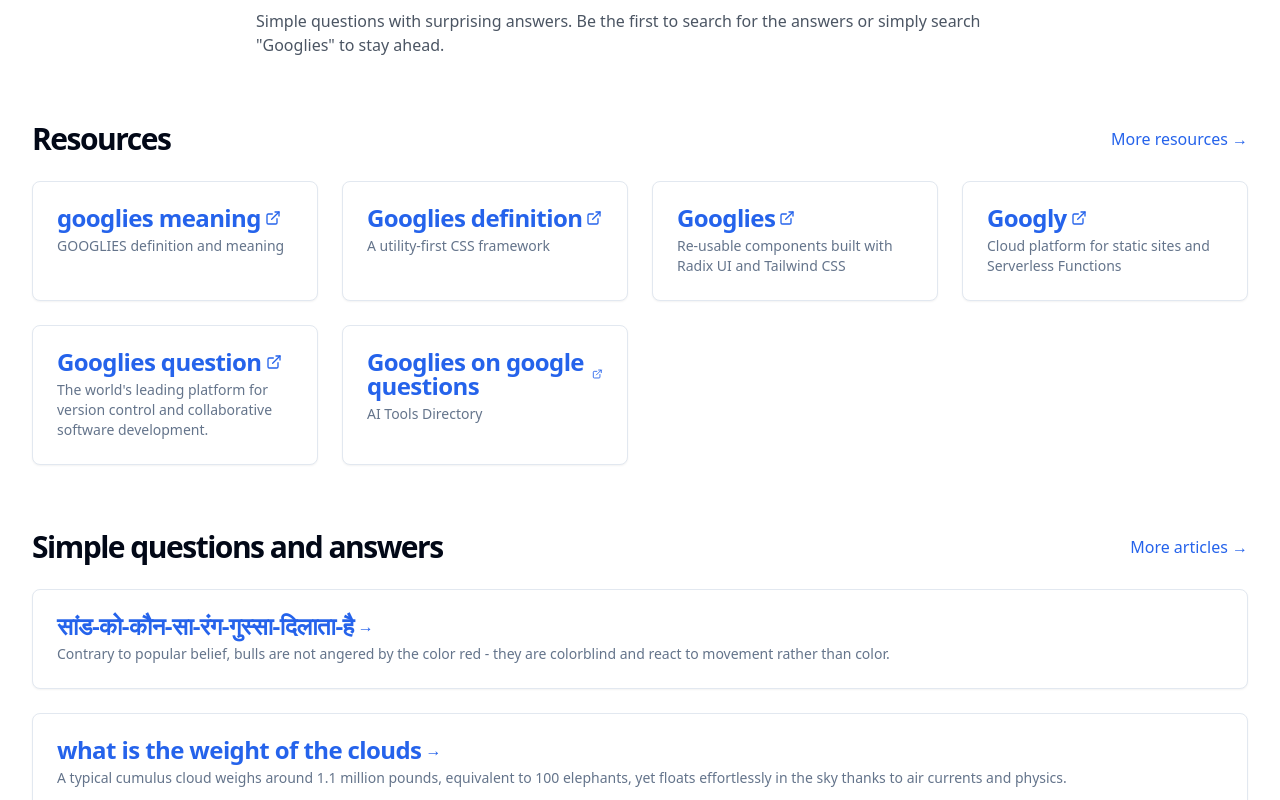
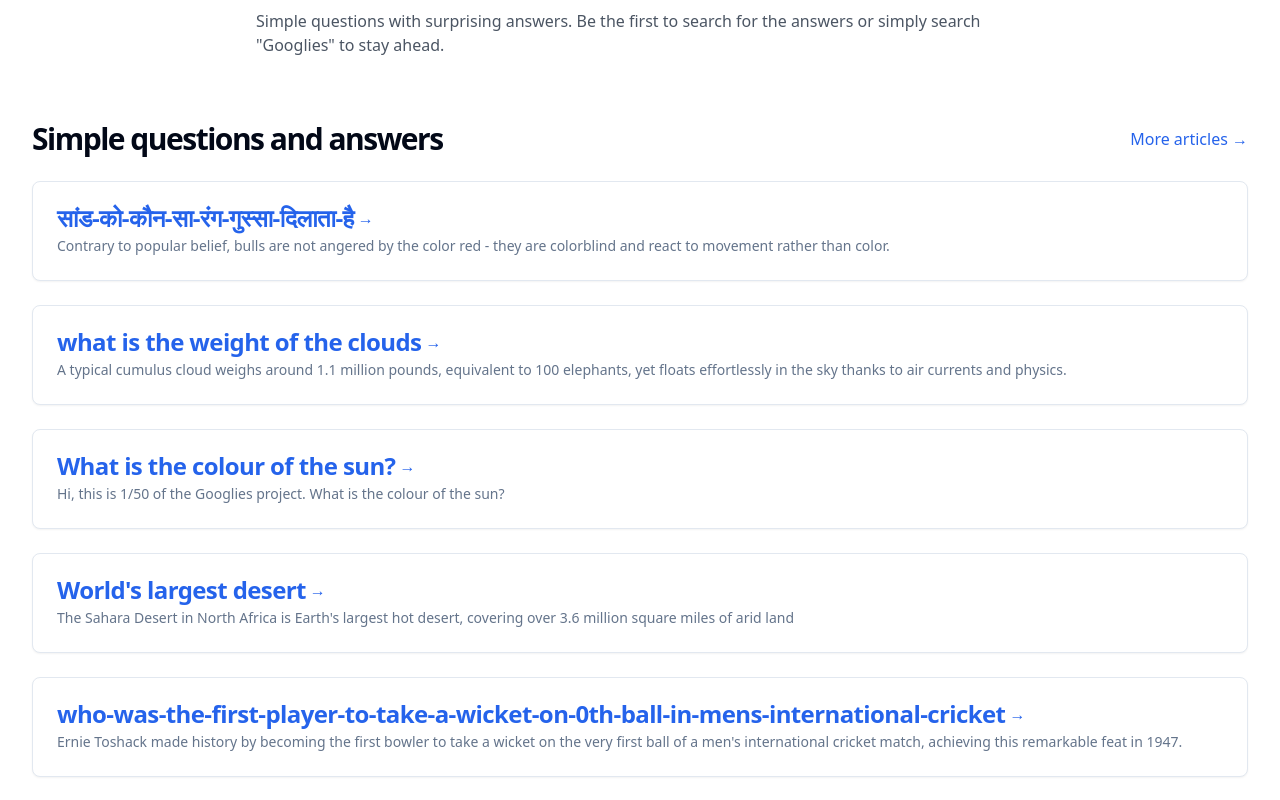
Before and after one commit to abel-yelin/googlies, a Next.js app: page / in a window 1280 px wide. Shown: the part 940-1740 px from the top of the page. Built offline with nearby package versions, Linux system fonts and the light colour scheme; no server answers.

Commit message:
Update page.tsx

```diff
--- a/src/app/page.tsx
+++ b/src/app/page.tsx
@@ -57,9 +57,9 @@ export default function Home() {
           ))}
         </div>
       </section>
+      <ArticleList articles={allPostsData} />
+      <ResourceList resources={resources} />
 
-      <ResourceList resources={resources} />
-      <ArticleList articles={allPostsData} />
 
     </div>
   )
```
